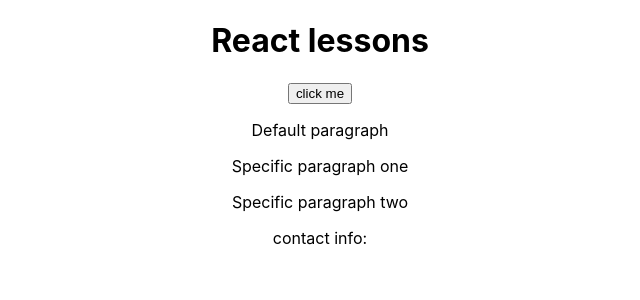
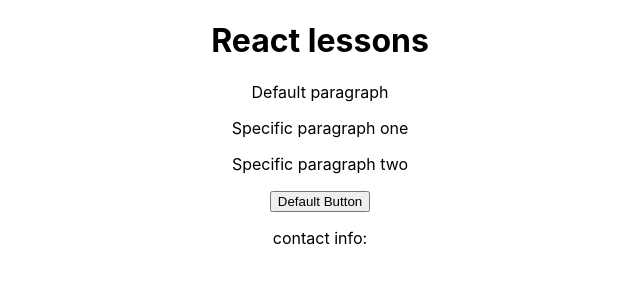
Before and after one commit to OysteinKoder/react_lessons_2.0, a React (Create React App) app: page / in a window 1280 px wide. Shown: the top 300 px of the page, without its empty margins (320-960 px from the left). Built offline with nearby package versions, Linux system fonts and the light colour scheme.

Commit message:
Changed to better names

```diff
--- a/src/components/Button.js
+++ b/src/components/DefaultButton.js
@@ -1,13 +1,13 @@
 // This is an example of a default export
-const Button = () => {
+const DefaultButton = () => {
   const testLog = () => {
     console.log("Hello World");
   };
   return (
     <>
-      <button onClick={testLog}>click me</button>
+      <button onClick={testLog}>Default Button</button>
     </>
   );
 };
 
-export default Button;
+export default DefaultButton;
--- a/src/components/Paragraph.js
+++ b/src/components/DefaultParagraph.js
@@ -1,5 +1,5 @@
 // This is an example of a default export
-const Paragraph = () => {
+const DefaultParagraph = () => {
   return (
     <>
       <p>Default paragraph</p>
@@ -7,4 +7,4 @@
   );
 };
 
-export default Paragraph;
+export default DefaultParagraph;
--- a/src/pages/LandingPage.js
+++ b/src/pages/LandingPage.js
@@ -1,6 +1,6 @@
 // default imports
-import Button from "../components/Button";
-import Paragraph from "../components/Paragraph";
+import DefaultParagraph from "../components/DefaultParagraph";
+import DefaultButton from "../components/DefaultButton";
 
 // specific imports
 import {
@@ -14,10 +14,10 @@
       <header>
         <h1>React lessons</h1>
       </header>
-      <Button />
-      <Paragraph />
+      <DefaultParagraph />
       <SpecificParagraphOne />
       <SpecificParagraphTwo />
+      <DefaultButton />
       <footer>
         <p>contact info:</p>
       </footer>
```
